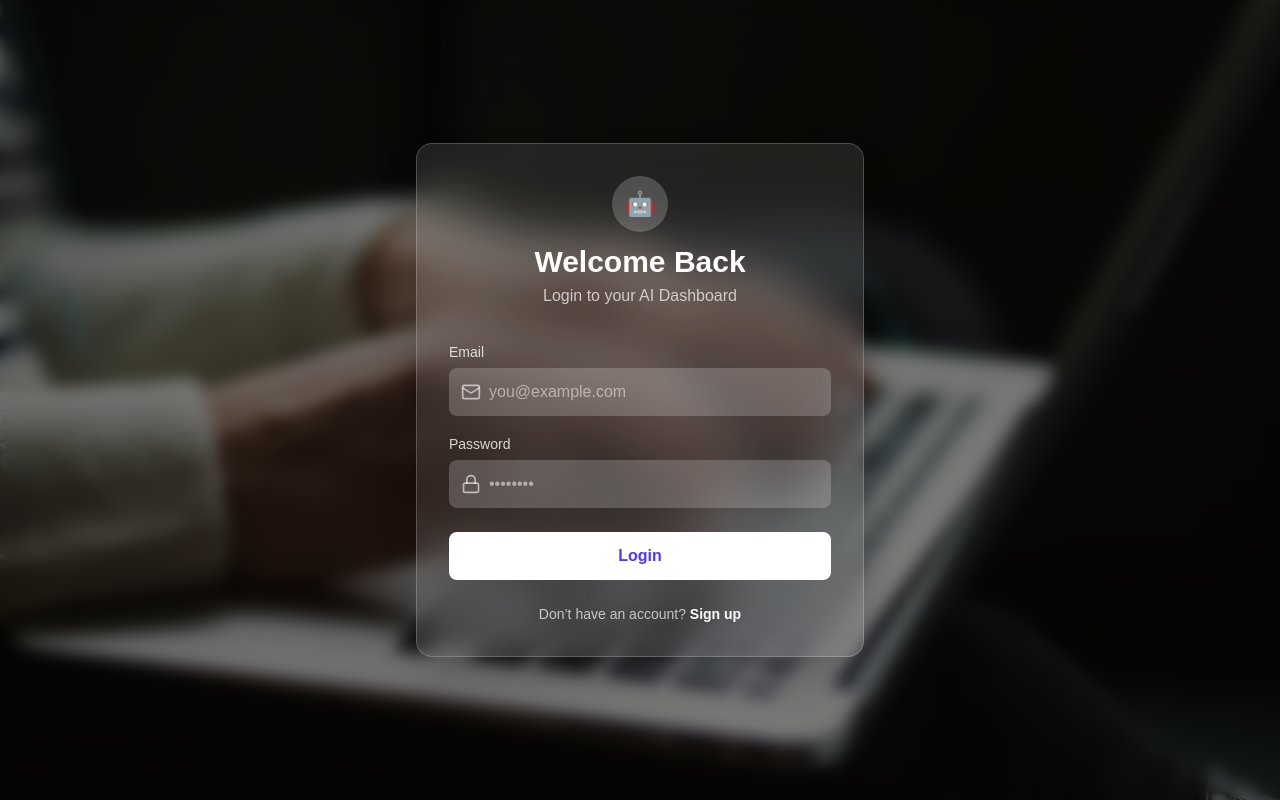
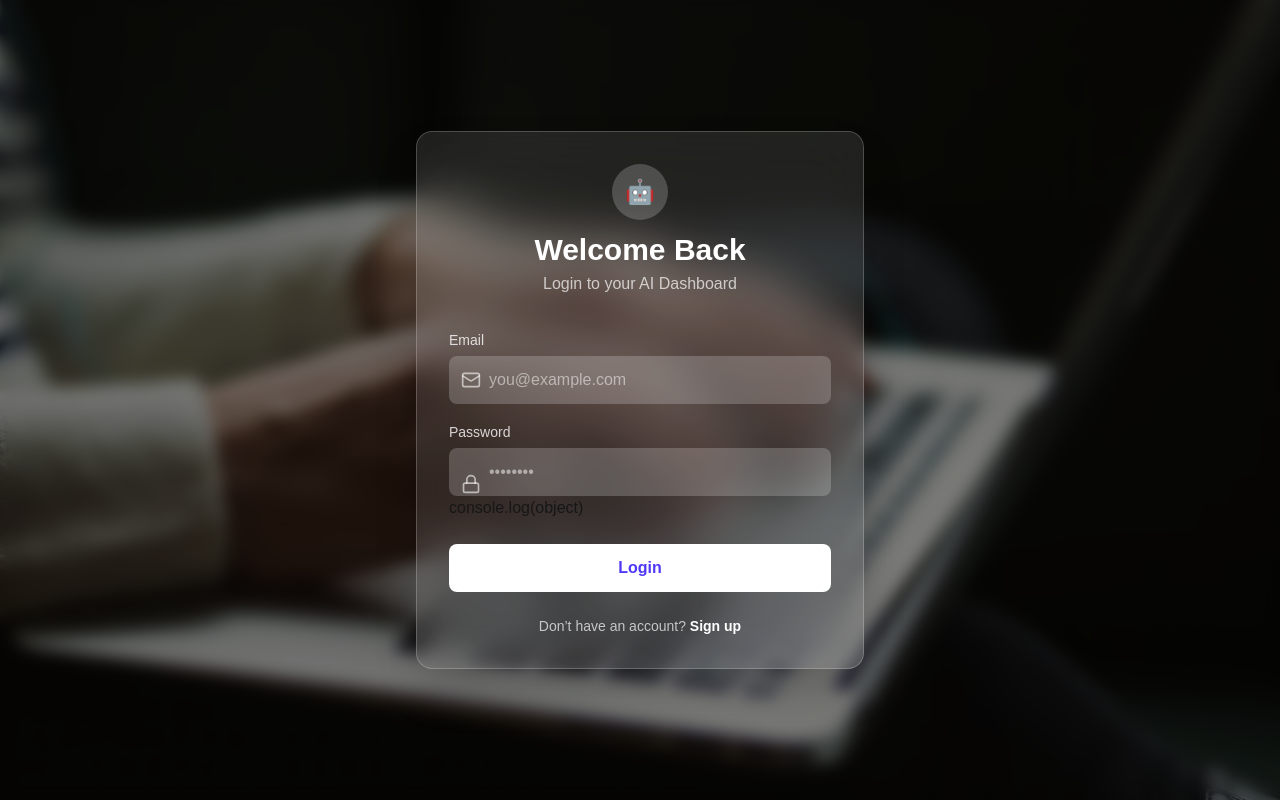
Before and after one commit to Huzaifabaloch9t-dev/saas-frontend, a Next.js app: page /login in a window 1280 px wide. Built offline with nearby package versions, Linux system fonts and the light colour scheme.

Commit message:
update page

```diff
--- a/src/app/login/page.tsx
+++ b/src/app/login/page.tsx
@@ -88,6 +88,7 @@ export default function Login() {
               className="w-full pl-10 pr-4 py-3 rounded-lg bg-white/20 text-white placeholder-white/50 outline-none focus:ring-2 focus:ring-white/40"
               onChange={(e) => setPassword(e.target.value)}
             />
+            console.log(object)
           </div>
         </div>
 
```
